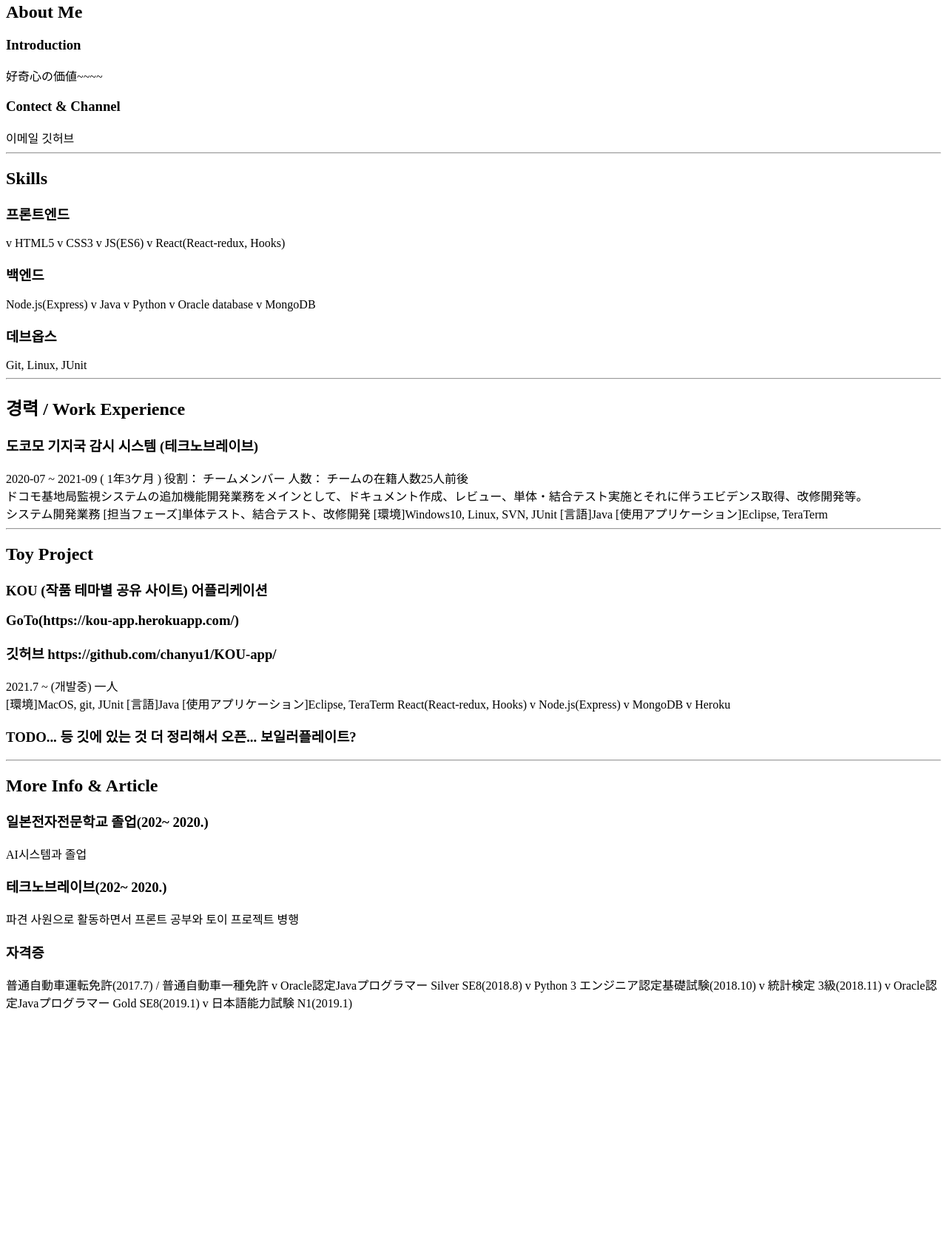
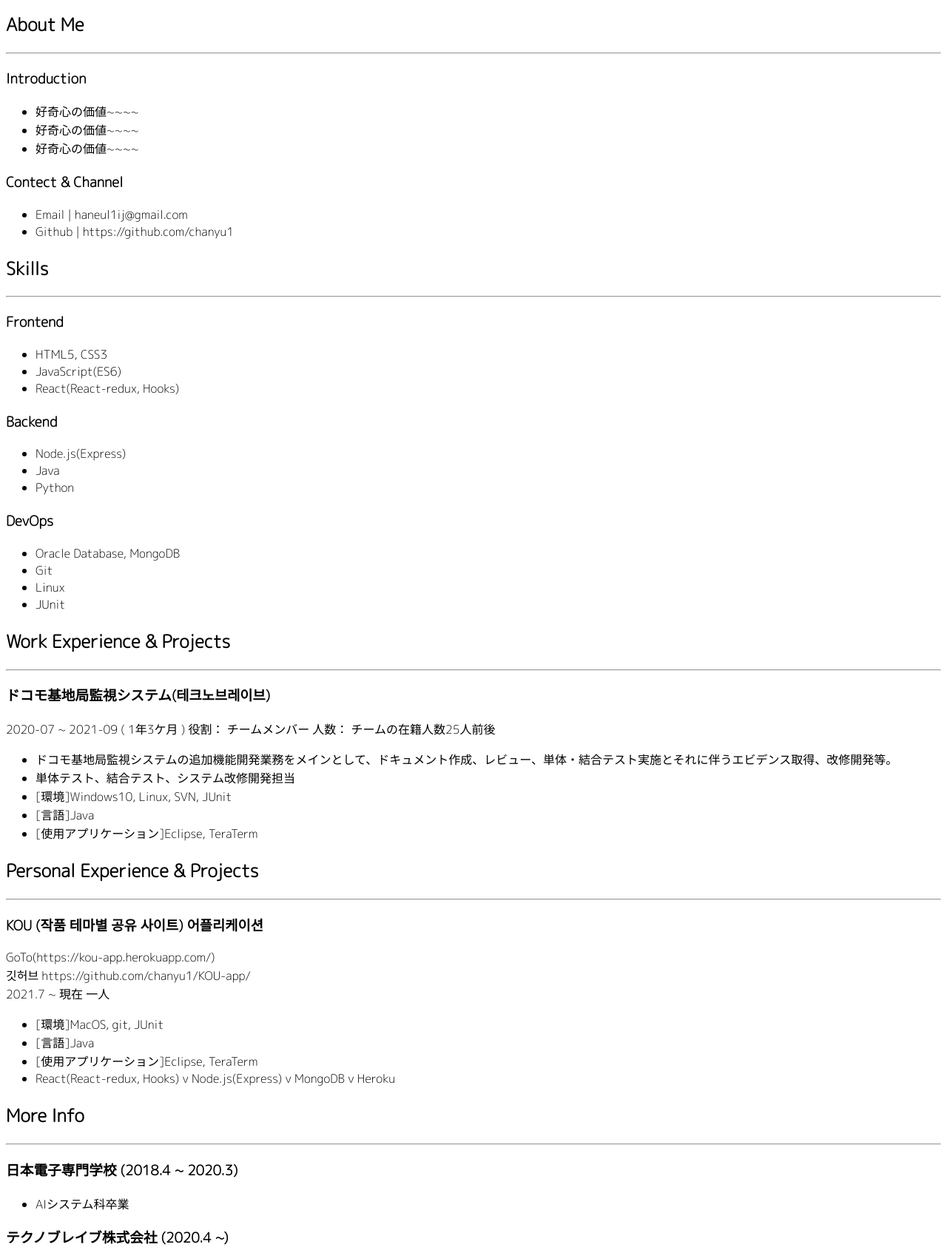
Before and after one commit to chanyu1/DvlpCY, a plain HTML site: page index.html in a window 1280 px wide. Shown: the part 108-1798 px from the top of the page at 74% size. Before the commit the page ends 1483 px from the top, so only its background shows below. Drawn offline with Linux system fonts and the light colour scheme.

Commit message:
Feat: add icon from fontawesome and change font style

```diff
--- a/css/style.css
+++ b/css/style.css
@@ -0,0 +1,3 @@
+body {
+  font-family: "M PLUS Rounded 1c", sans-serif;
+}
--- a/index.html
+++ b/index.html
@@ -7,73 +7,143 @@
     <title>Developer Chanyu Seo</title>
     <link rel="stylesheet" href="./css/style.css" />
     <script src="./js/main.js" defer></script>
+
+    <link rel="preconnect" href="https://fonts.googleapis.com" />
+    <link rel="preconnect" href="https://fonts.gstatic.com" crossorigin />
+    <link
+      href="https://fonts.googleapis.com/css2?family=M+PLUS+Rounded+1c:wght@300&display=swap"
+      rel="stylesheet"
+    />
+    <script
+      src="https://kit.fontawesome.com/e7f1e25282.js"
+      crossorigin="anonymous"
+    ></script>
   </head>
 
   <body>
+    <!-- Header -->
+    <header>
+      <div class="">
+        <i class="fab fa-youtube"></i>
         <h1>好奇心の価値を知る開発者、ソチャンユです。</h1>
+      </div>
+    </header>
+
+    <!-- Main content -->
+    <div class="container">
+      <!-- About Me -->
+      <section class="">
+        <h2>About Me</h2>
         <hr />
 
-    <div>
-      <h2>About Me</h2>
         <h3>Introduction</h3>
-      好奇心の価値~~~~
+        <ul>
+          <li>好奇心の価値~~~~</li>
+          <li>好奇心の価値~~~~</li>
+          <li>好奇心の価値~~~~</li>
+        </ul>
+
         <h3>Contect & Channel</h3>
-      이메일 깃허브
-    </div>
+        <ul>
+          <li>Email | haneul1ij@gmail.com</li>
+          <li>Github | https://github.com/chanyu1</li>
+        </ul>
+      </section>
+
+      <!-- Skills -->
+      <section class="">
+        <h2>Skills</h2>
         <hr />
 
-    <div>
-      <h2>Skills</h2>
-      <h3>프론트엔드</h3>
-      v HTML5 v CSS3 v JS(ES6) v React(React-redux, Hooks)
-      <h3>백엔드</h3>
-      Node.js(Express) v Java v Python v Oracle database v MongoDB
-      <h3>데브옵스</h3>
-      Git, Linux, JUnit
-    </div>
+        <h3>Frontend</h3>
+        <ul>
+          <li>HTML5, CSS3</li>
+          <li>JavaScript(ES6)</li>
+          <li>React(React-redux, Hooks)</li>
+        </ul>
+
+        <h3>Backend</h3>
+        <ul>
+          <li>Node.js(Express)</li>
+          <li>Java</li>
+          <li>Python</li>
+        </ul>
+
+        <h3>DevOps</h3>
+        <ul>
+          <li>Oracle Database, MongoDB</li>
+          <li>Git</li>
+          <li>Linux</li>
+          <li>JUnit</li>
+        </ul>
+      </section>
+
+      <!-- Work Experience & Projects -->
+      <section class="">
+        <h2>Work Experience & Projects</h2>
         <hr />
 
-    <div>
-      <h2>경력 / Work Experience</h2>
-      <h3>도코모 기지국 감시 시스템 (테크노브레이브)</h3>
+        <h3>ドコモ基地局監視システム(테크노브레이브)</h3>
         <div>
           2020-07 ~ 2021-09 ( 1年3ケ月 ) 役割： チームメンバー 人数：
           チームの在籍人数25人前後
         </div>
-      <div>
+        <ul>
+          <li>
             ドコモ基地局監視システムの追加機能開発業務をメインとして、ドキュメント作成、レビュー、単体・結合テスト実施とそれに伴うエビデンス取得、改修開発等。
-      </div>
-      <div>
-        システム開発業務 [担当フェーズ]単体テスト、結合テスト、改修開発
-        [環境]Windows10, Linux, SVN, JUnit [言語]Java
-        [使用アプリケーション]Eclipse, TeraTerm
-      </div>
-    </div>
+          </li>
+          <li>単体テスト、結合テスト、システム改修開発担当</li>
+          <li>[環境]Windows10, Linux, SVN, JUnit</li>
+          <li>[言語]Java</li>
+          <li>[使用アプリケーション]Eclipse, TeraTerm</li>
+        </ul>
+      </section>
+
+      <!-- Personal Experience & Projects -->
+      <section class="">
+        <h2>Personal Experience & Projects</h2>
         <hr />
 
-    <div>
-      <h2>Toy Project</h2>
         <h3>KOU (작품 테마별 공유 사이트) 어플리케이션</h3>
-      <h3>GoTo(https://kou-app.herokuapp.com/)</h3>
-      <h3>깃허브 https://github.com/chanyu1/KOU-app/</h3>
-      <div>2021.7 ~ (개발중) 一人</div>
-      [環境]MacOS, git, JUnit [言語]Java [使用アプリケーション]Eclipse, TeraTerm
+        <div>GoTo(https://kou-app.herokuapp.com/)</div>
+        <div>깃허브 https://github.com/chanyu1/KOU-app/</div>
+        <div>2021.7 ~ 現在 一人</div>
+        <ul>
+          <li>[環境]MacOS, git, JUnit</li>
+          <li>[言語]Java</li>
+          <li>[使用アプリケーション]Eclipse, TeraTerm</li>
+          <li>
             React(React-redux, Hooks) v Node.js(Express) v MongoDB v Heroku
-      <h3>TODO... 등 깃에 있는 것 더 정리해서 오픈... 보일러플레이트?</h3>
-    </div>
+          </li>
+        </ul>
+      </section>
+
+      <!-- More Info -->
+      <section class="">
+        <h2>More Info</h2>
         <hr />
 
-    <div>
-      <h2>More Info & Article</h2>
-      <h3>일본전자전문학교 졸업(202~ 2020.)</h3>
-      AI시스템과 졸업
-      <h3>테크노브레이브(202~ 2020.)</h3>
-      파견 사원으로 활동하면서 프론트 공부와 토이 프로젝트 병행
+        <h3>日本電子専門学校 (2018.4 ~ 2020.3)</h3>
+        <ul>
+          <li>AIシステム科卒業</li>
+        </ul>
+
+        <h3>テクノブレイブ株式会社 (2020.4 ~)</h3>
+        <ul>
+          <li>docomo...</li>
+          <li>react native....</li>
+          <li>파견 사원으로 활동하면서 프론트 공부와 토이 프로젝트 병행</li>
+        </ul>
+
         <h3>자격증</h3>
-      普通自動車運転免許(2017.7) / 普通自動車一種免許 v
-      Oracle認定Javaプログラマー Silver SE8(2018.8) v Python 3
-      エンジニア認定基礎試験(2018.10) v 統計検定 3級(2018.11) v
-      Oracle認定Javaプログラマー Gold SE8(2019.1) v 日本語能力試験 N1(2019.1)
+        <ul>
+          <li>Oracle認定Javaプログラマー Silver SE8(2018.8)</li>
+          <li>Python 3エンジニア認定基礎試験(2018.10)</li>
+          <li>統計検定 3級(2018.11)</li>
+          <li>Oracle認定Javaプログラマー Gold SE8(2019.1)</li>
+          <li>日本語能力試験 N1(2019.1)</li>
+        </ul>
+      </section>
     </div>
   </body>
 </html>
```
Also changed, not shown: 1 other file. Lines whose indentation alone changed are shown as unchanged.
